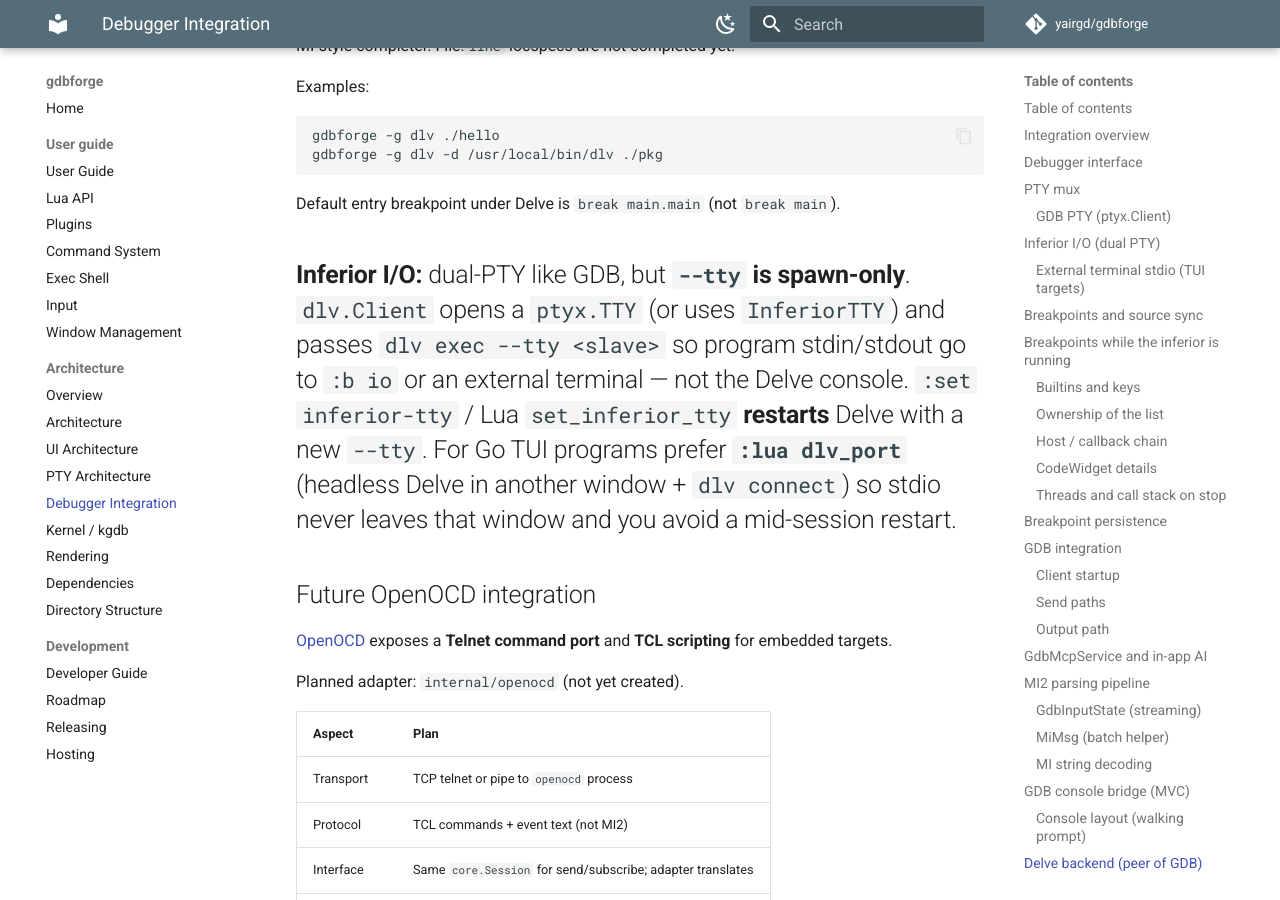
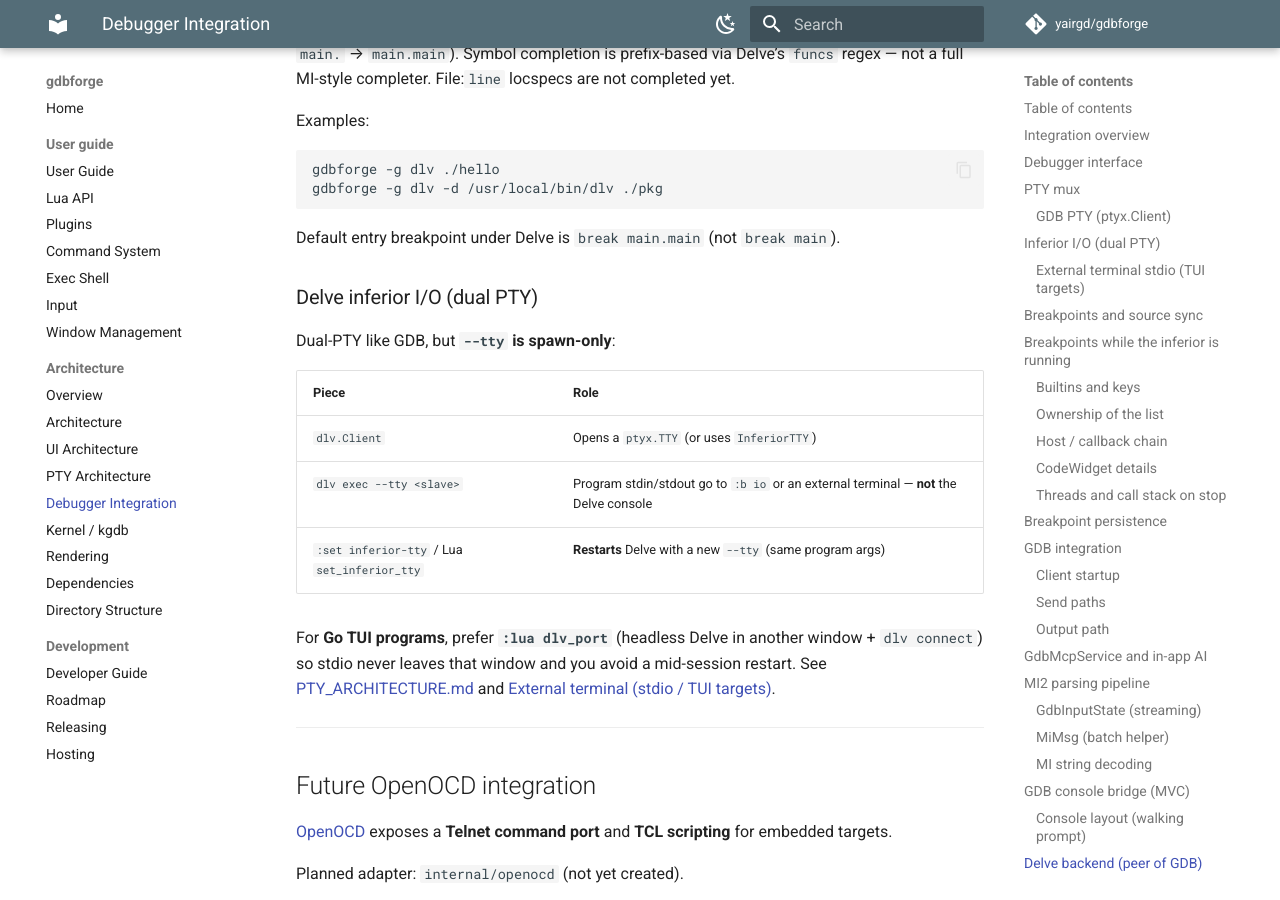
Before and after one commit to yairgd/gdbforge, an MkDocs documentation site: the page built from docs/DEBUGGER_INTEGRATION.md, in a window 1280 px wide and 900 px high, scrolled down 19777 px. Built offline with MkDocs 1.6.1 and Material for MkDocs 9.7.7, drawn with Linux system fonts in a browser that asks for light colours; comment, search, counter and statistics services are not loaded; some of the changed text lies outside the part shown.

Commit message:
Document Delve inferior I/O and OpenOCD in docs TOC
Promote Delve dual-PTY/--tty notes to a subsection in DEBUGGER_INTEGRATION
and add anchor rows in the README documentation map.

```diff
--- a/docs/DEBUGGER_INTEGRATION.md
+++ b/docs/DEBUGGER_INTEGRATION.md
@@ -23,6 +23,7 @@ gdbforge connects to debug targets through **`backend.Backend`** (`internal/gdbf
 - [MI2 parsing pipeline](#mi2-parsing-pipeline)
 - [GDB console bridge (MVC)](#gdb-console-bridge-mvc)
 - [Delve backend (peer of GDB)](#delve-backend-peer-of-gdb)
+  - [Delve inferior I/O (dual PTY)](#delve-inferior-io-dual-pty)
 - [Future OpenOCD integration](#future-openocd-integration)
 - [Future JTAG integration](#future-jtag-integration)
 - [Kernel debugging](#kernel-debugging)
@@ -671,7 +672,18 @@ gdbforge -g dlv -d /usr/local/bin/dlv ./pkg
 
 Default entry breakpoint under Delve is `break main.main` (not `break main`).
 
-**Inferior I/O:** dual-PTY like GDB, but **`--tty` is spawn-only**. `dlv.Client` opens a `ptyx.TTY` (or uses `InferiorTTY`) and passes `dlv exec --tty <slave>` so program stdin/stdout go to `:b io` or an external terminal — not the Delve console. `:set inferior-tty` / Lua `set_inferior_tty` **restarts** Delve with a new `--tty`. For Go TUI programs prefer **`:lua dlv_port`** (headless Delve in another window + `dlv connect`) so stdio never leaves that window and you avoid a mid-session restart.
+### Delve inferior I/O (dual PTY)
+
+Dual-PTY like GDB, but **`--tty` is spawn-only**:
+
+| Piece | Role |
+|-------|------|
+| `dlv.Client` | Opens a `ptyx.TTY` (or uses `InferiorTTY`) |
+| `dlv exec --tty <slave>` | Program stdin/stdout go to `:b io` or an external terminal — **not** the Delve console |
+| `:set inferior-tty` / Lua `set_inferior_tty` | **Restarts** Delve with a new `--tty` (same program args) |
+
+For **Go TUI programs**, prefer **`:lua dlv_port`** (headless Delve in another window + `dlv connect`) so stdio never leaves that window and you avoid a mid-session restart. See [PTY_ARCHITECTURE.md](PTY_ARCHITECTURE.md#mode-d--delve-headless--tcp-preferred-go-tui) and [External terminal (stdio / TUI targets)](#external-terminal-stdio-tui-targets).
+
 ---
 
 ## Future OpenOCD integration
```
Also changed, not shown: docs/README.md (+4 -1 lines).
